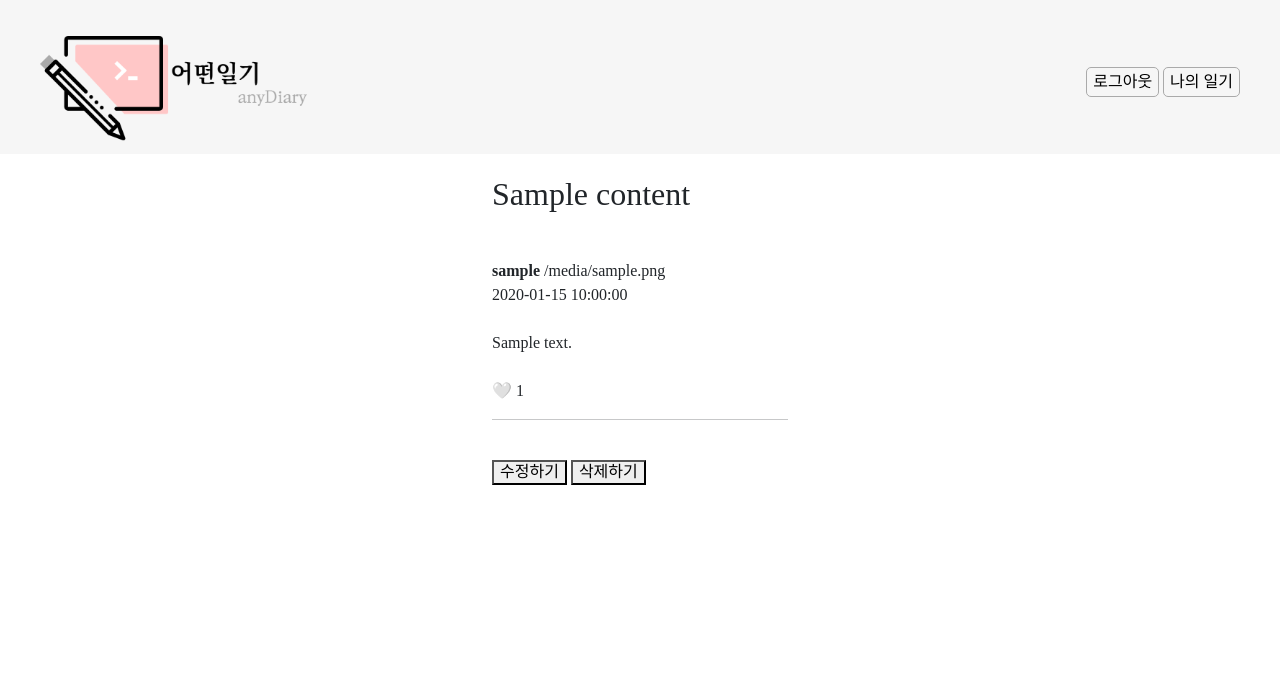
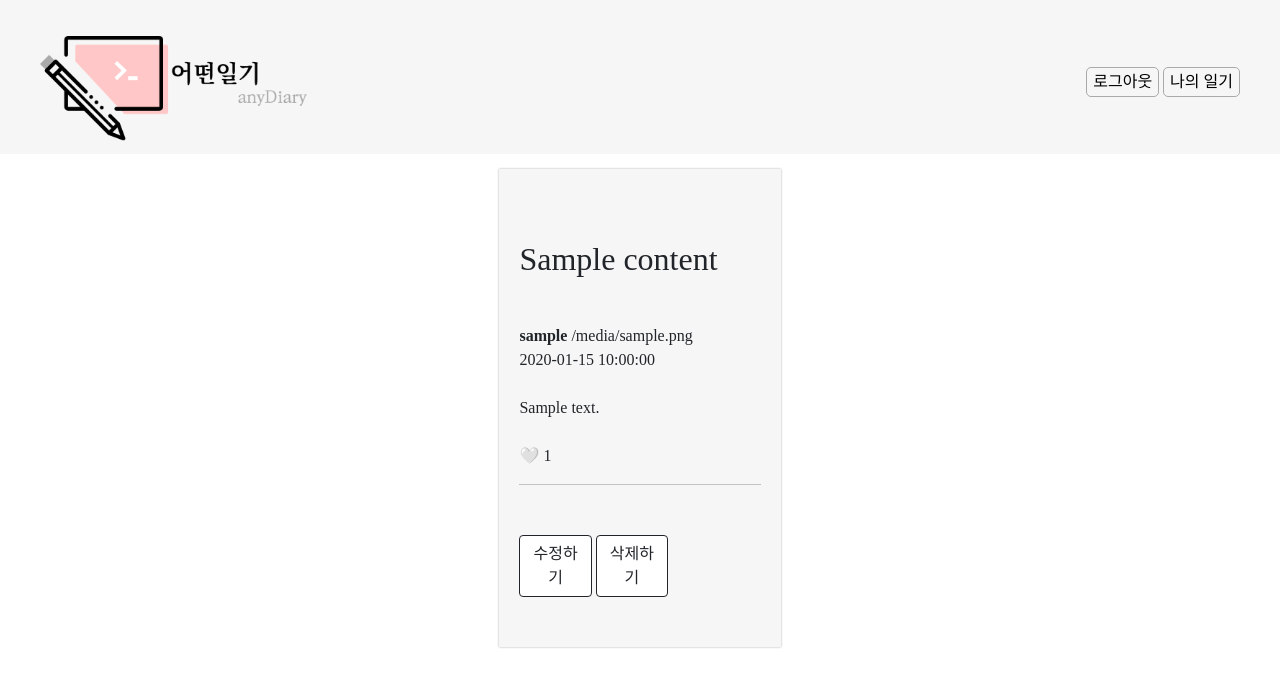
Before and after one commit to suhjaesuk/any_diary, a Flask app: template templates/readContent.html in a window 1280 px wide. Shown: the top 687 px of the page. Run offline with Flask 2, Linux system fonts and the light colour scheme; the template is opened without the code that fills it: most values are stand-ins (such as "Sample title", 1, 10 or a date in 2020); some web fonts are replaced.

Commit message:
update content css

```diff
--- a/static/css/readContent.css
+++ b/static/css/readContent.css
@@ -5,3 +5,21 @@
 #contentUsername{
     font-weight: bold;
 }
+
+.form-group {
+  background-color: #f6f6f6;
+  width: 95%;
+  max-width: 400px;
+  margin: 5% auto auto auto;
+  box-shadow: 0px 0px 2px 0px #AAA;
+  padding: 50px 20px 50px 20px;
+}
+
+.buttons > button {
+  display: inline;
+  justify-content: right;
+  text-align: center;
+  width: 30%;
+  margin-top: 10px;
+  background-color: #fff;
+}
--- a/templates/readContent.html
+++ b/templates/readContent.html
@@ -65,8 +65,8 @@
             <form action="/modiContent" method="post" id="modiForm">
                 <input type="hidden" name="contentId" value="{{content.contentId}}"><br>
             </form>
-            <button id="contentModi" type="submit" form="modiForm">수정하기</button>
-            <button id="contentDel">삭제하기</button>
+            <button id="contentModi" type="submit" form="modiForm" class="btn btn-outline-dark float-right">수정하기</button>
+            <button id="contentDel" class="btn btn-outline-dark float-right">삭제하기</button>
         </div>
     </div>
 </div>
```
Also changed, not shown: content.py (+11 -1 lines).
